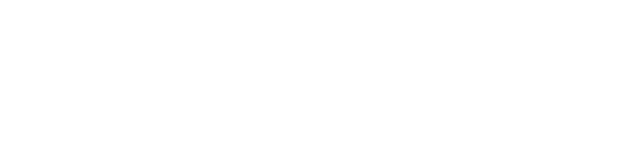
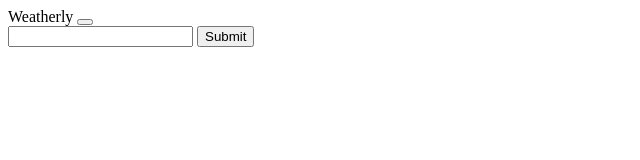
Before and after one commit to Churakuma/ToPWeather, a website: page src/template.html in a window 1280 px wide. Shown: the whole page, without its empty margins (0-640 px from the left). Drawn offline with Linux system fonts and the light colour scheme.

Commit message:
Add basic structure of webpage

```diff
--- a/src/template.html
+++ b/src/template.html
@@ -6,6 +6,20 @@
     <title>Weather</title>
 </head>
 <body>
+    <header>
+        Weatherly
+        <button></button>
+    </header>
+    <main>
+        <form id="location">
+            <input id="location_search" type="search">
+            <button>Submit</button>
+        </form>
 
+        <div id="current"></div>
+        <div id="forecase"></div>
+    </main>
+
+    <footer></footer>
 </body>
 </html>
```
